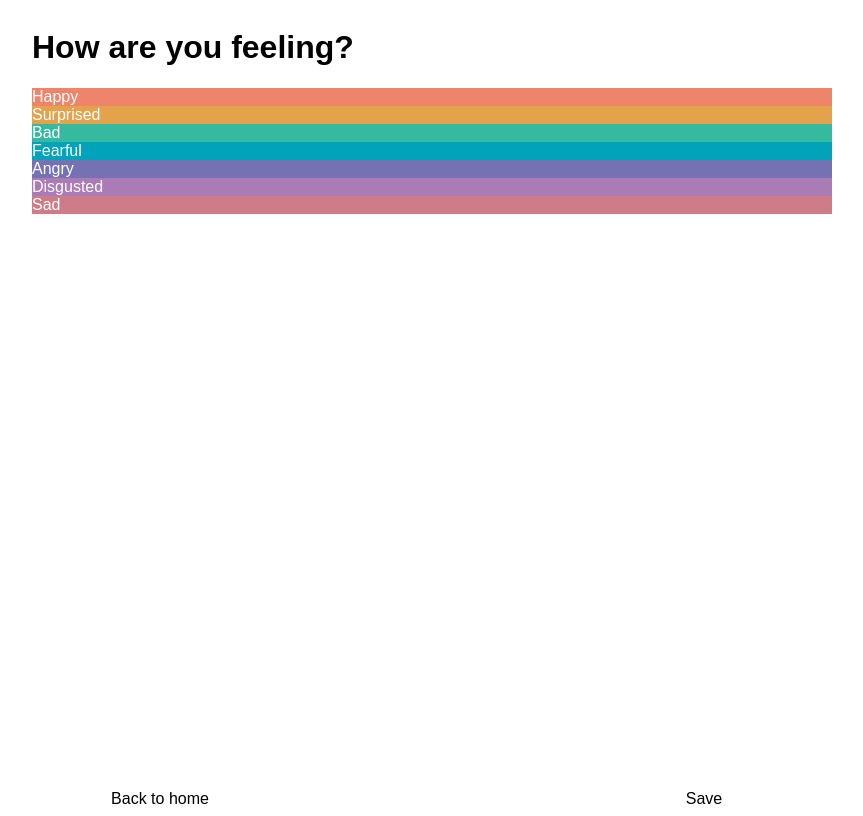
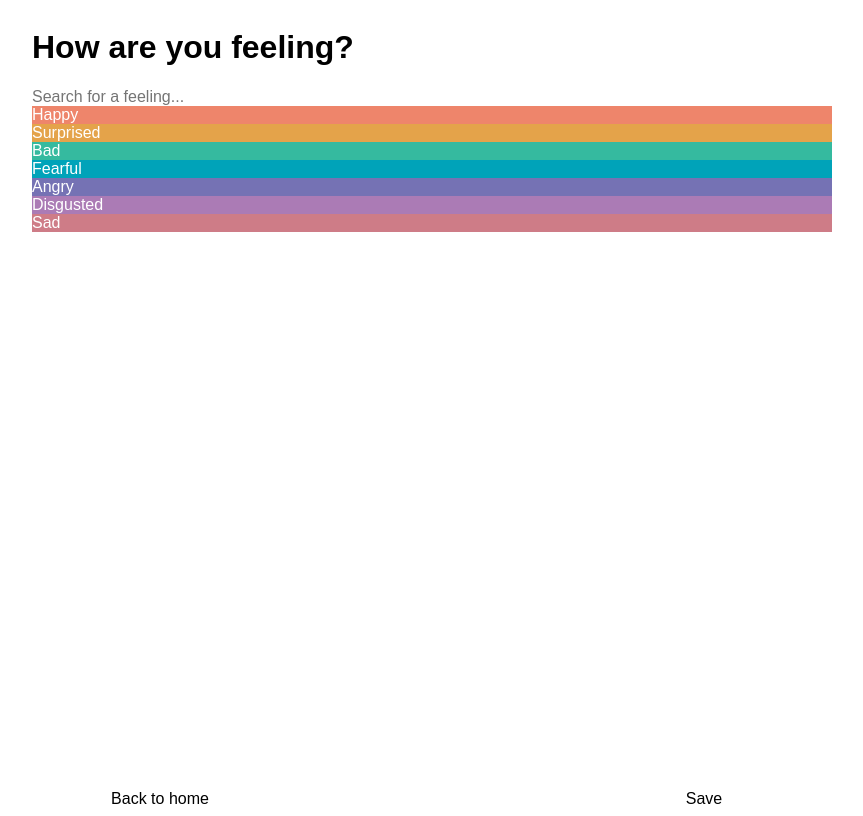
Before and after one commit to wmmiii/hey_you_good, a Svelte app: page / in a window 1280 px wide. Both pictures are taken after a click on the button "Check-In". Shown: the whole page, without its empty margins (208-1071 px from the left). Built offline with nearby package versions, Linux system fonts and the light colour scheme; the HTML template or start-up script is replaced by a standard one.

Commit message:
Add feelings search
Added TextInput component.

```diff
--- a/src/components/Page.svelte
+++ b/src/components/Page.svelte
@@ -6,7 +6,7 @@
    * as a class directive. Class directives may only be applied to DOM elements
    * and may not be applied to custom components. :(
    */
-  export let globalClass: string | undefined | null;
+  export let globalClass: string | undefined | null = undefined;
 </script>
 
 <div
--- /dev/null
+++ b/src/components/TextInput.svelte
@@ -0,0 +1,28 @@
+<script lang="ts">
+  export let value: string = "";
+  export let placeholder: string = "";
+  export let globalClass: string = "";
+</script>
+
+<input
+  class="input {globalClass}"
+  type="text"
+  on:input={(event) => (value = event.target.value)}
+  {placeholder}
+/>
+
+<style>
+  .input {
+    background: var(--input-bg);
+    border-radius: var(--border-radius);
+    border: var(--input-border);
+    box-sizing: border-box;
+    font-size: var(--font-size-med);
+    outline: none;
+    padding: var(--padding-small);
+  }
+
+  .input:focus {
+    border: var(--input-border-focus);
+  }
+</style>
--- a/src/pages/CheckIn.svelte
+++ b/src/pages/CheckIn.svelte
@@ -4,13 +4,23 @@
   import Page from "../components/Page.svelte";
   import { transitionTo } from "../navigation";
   import { recordFeeling } from "../storage/localDb";
+  import TextInput from "../components/TextInput.svelte";
 
   $: feeling = [];
+  $: searchString = "";
 
   function isFeelingVisible(
     feelingPath: string[],
-    existingPath: string[]
+    existingPath: string[],
+    searchString: string
   ): boolean {
+    if (searchString) {
+      const lowerSearch = searchString.toLocaleLowerCase();
+      const lowerFeeling =
+        feelingPath[feelingPath.length - 1].toLocaleLowerCase();
+      return lowerFeeling.indexOf(lowerSearch) >= 0;
+    }
+
     if (feelingPath.length - 1 > existingPath.length) {
       return false;
     } else if (feelingPath.length > existingPath.length) {
@@ -41,6 +51,7 @@
     } else {
       feeling = [...feelingPath];
     }
+    searchString = "";
   }
 
   function saveFeeling(): void {
@@ -50,12 +61,18 @@
   }
 </script>
 
-<Page globalClass="check-in-content">
+<Page>
   <h1 slot="header">How are you feeling?</h1>
+
+  <TextInput
+    globalClass="feeling-search-input"
+    bind:value={searchString}
+    placeholder="Search for a feeling..."
+  />
 
   {#each Object.keys(gloriaFeelings) as feelingName (feelingName)}
     {@const f = gloriaFeelings[feelingName]}
-    {#if isFeelingVisible(f.path, feeling)}
+    {#if isFeelingVisible(f.path, feeling, searchString)}
       <div
         class="feeling"
         class:selected={isFeelingSelected(f.path, feeling)}
@@ -72,12 +89,7 @@
     <Button onClick={() => transitionTo("index", "slide-right")}
       >Back to home</Button
     >
-    <Button
-      onClick={saveFeeling}
-      disabled={feeling.length < 1}
-    >
-      Save
-    </Button>
+    <Button onClick={saveFeeling} disabled={feeling.length < 1}>Save</Button>
   </div>
 </Page>
 
@@ -93,7 +105,7 @@
     color: #ffffff;
     cursor: pointer;
     font-size: var(--font-size-med);
-    margin: var(--padding-small);
+    margin: var(--padding-small) 0;
     padding: var(--padding-med);
   }
 
@@ -101,4 +113,10 @@
   .feeling:hover {
     filter: brightness(1.2);
   }
+
+  :global(.feeling-search-input) {
+    display: block;
+    margin: var(--padding-small) 0;
+    width: 100%;
+  }
 </style>
--- a/static/style.css
+++ b/static/style.css
@@ -10,12 +10,15 @@ body {
   --bg: linear-gradient(#fffdd6, #ffe28a);
   --border-radius: 4px;
   --button-bg-active: #1f3a69;
+  --button-bg-disabled: #5f5f5f;
   --button-bg-hover: #4066a8;
   --button-bg: #284a85;
-  --button-bg-disabled: #5f5f5f;
   --button-color: #ffffff;
   --font-size-large: 24px;
   --font-size-med: 18px;
+  --input-bg: #ffffff;
+  --input-border-focus: 2px solid #a7a7a7;
+  --input-border: 2px solid transparent;
   --padding-med: 16px;
   --padding-small: 12px;
 
```
